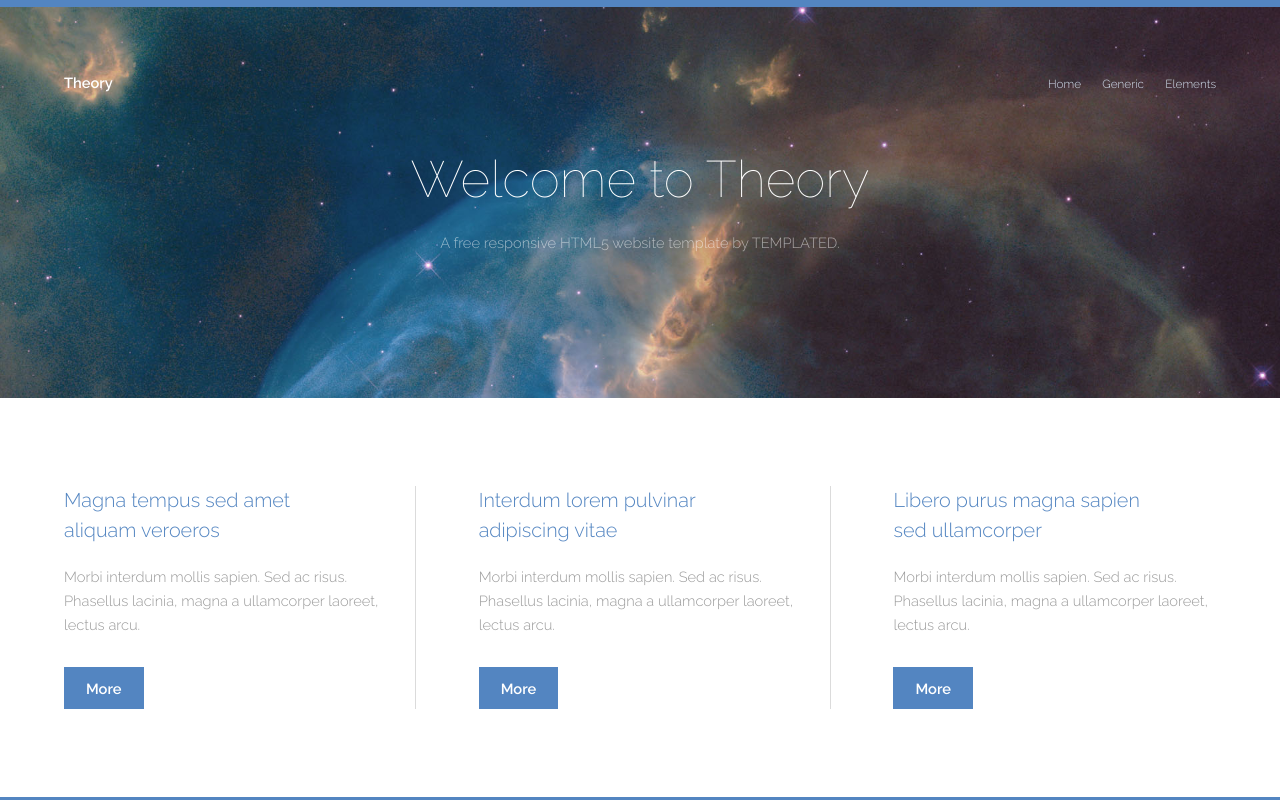
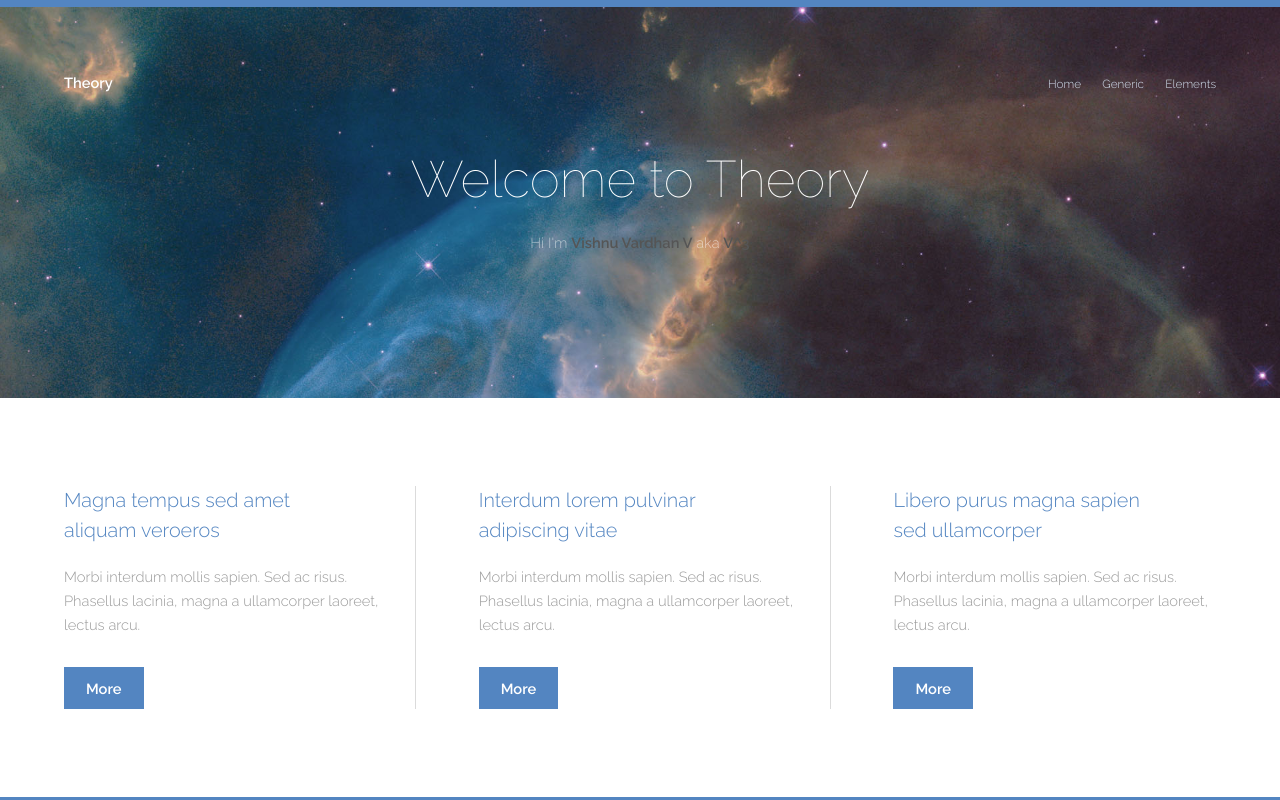
Before and after one commit to vishnuvardhanv/vishnuvardhanv.github.io, a plain HTML site: page index.html in a window 1280 px wide. Shown: the top 800 px of the page. Drawn offline with Linux system fonts and the light colour scheme.

Commit message:
Initial commit

```diff
--- a/index.html
+++ b/index.html
@@ -29,7 +29,7 @@
 		<!-- Banner -->
 			<section id="banner">
 				<h1>Welcome to Theory</h1>
-				<p>A free responsive HTML5 website template by TEMPLATED.</p>
+				<p>Hi I'm <STRONG>Vishnu Vardhan V</STRONG> aka <STRONG>V^3</STRONG></p>
 			</section>
 
 		<!-- One -->
```
